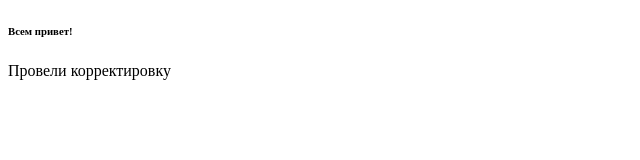
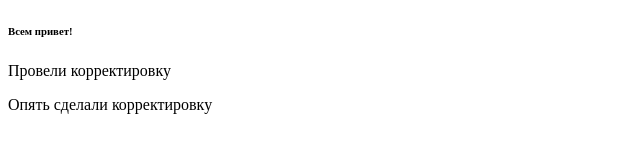
Before and after one commit to rchsoft/test, a plain HTML site: page index.html in a window 1280 px wide. Shown: the whole page, without its empty margins (0-640 px from the left). Drawn offline with Linux system fonts and the light colour scheme.

Commit message:
еще изменение

```diff
--- a/index.html
+++ b/index.html
@@ -8,5 +8,6 @@
 <body>
     <h6>Всем привет!</h6>
     <p>Провели корректировку</p>
+    <p>Опять сделали корректировку</p>
 </body>
 </html>
```
